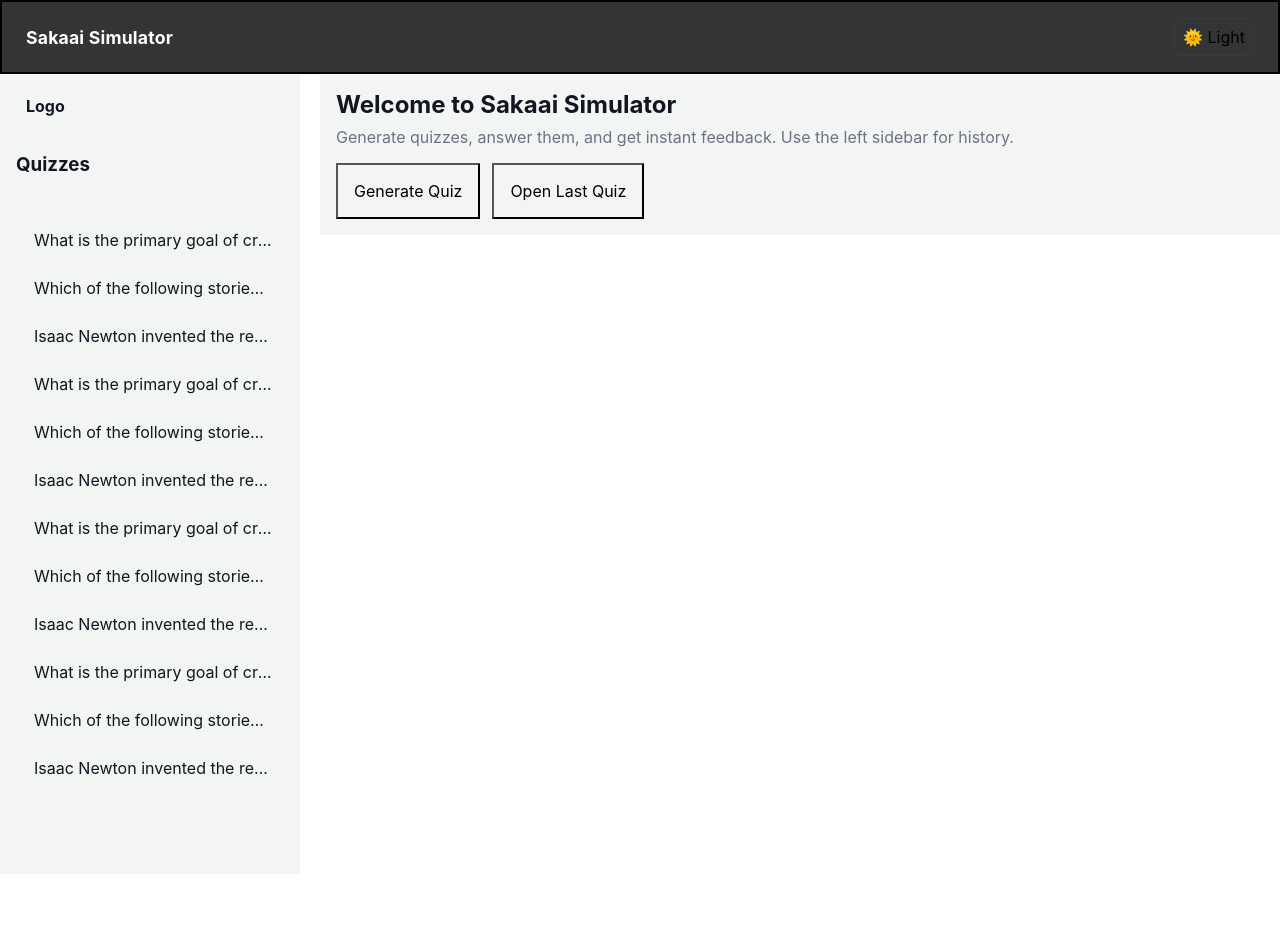
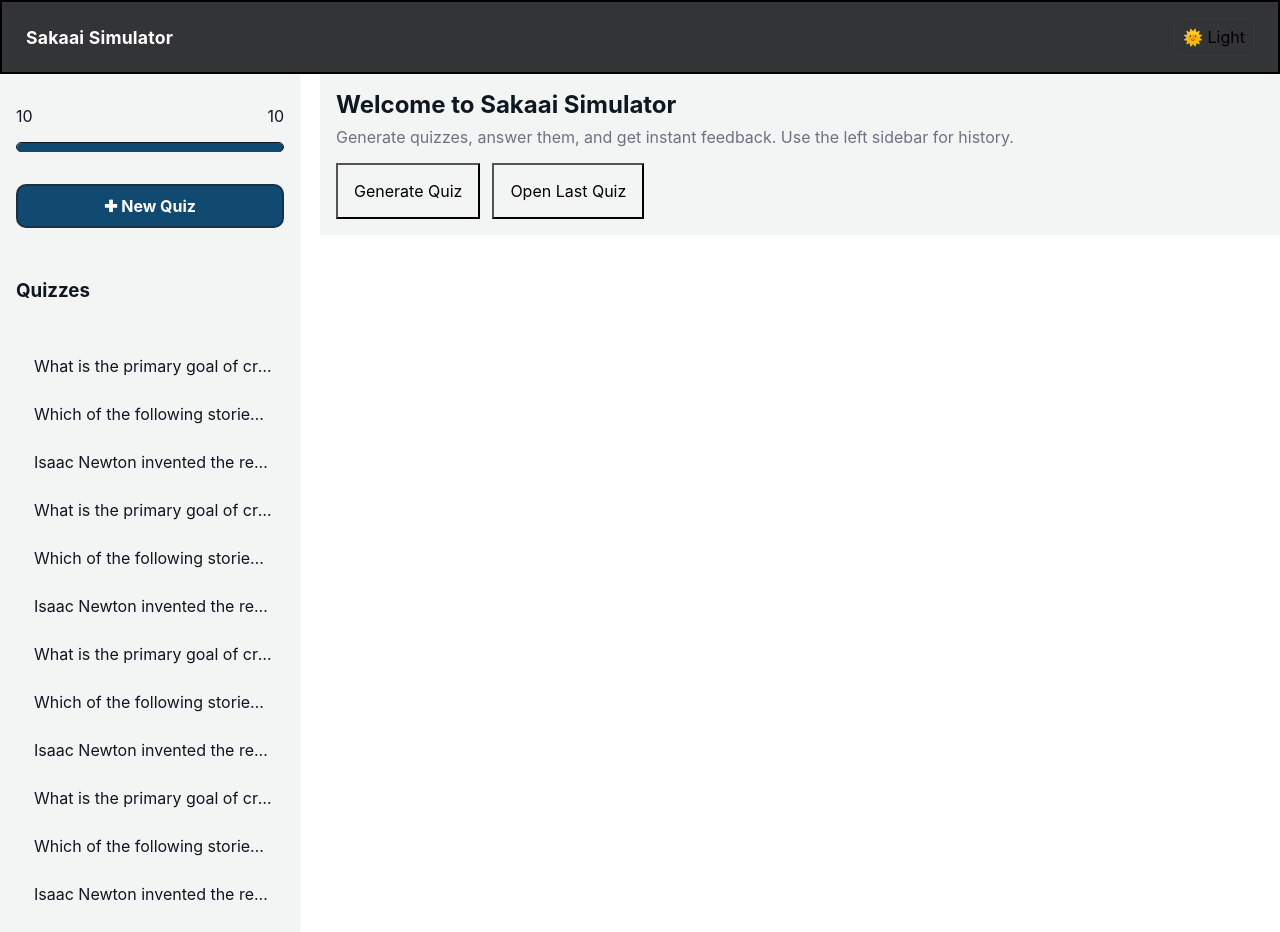
Before and after one commit to Programming-Sai/Sakaai-Simulator, a Next.js app: page / in a window 1280 px wide. Before the commit the page ends 874 px from the top, so only its background shows below. Built offline with nearby package versions, Linux system fonts and the light colour scheme.

Commit message:
Done with the Side Bar in terms of styling

```diff
--- a/app/globals.css
+++ b/app/globals.css
@@ -3,8 +3,8 @@
   --bg: #ffffff;
   --panel: #f3f4f4;
   --text: #0f1720;
-  --muted: #6b7280;
-  --accent: #2563eb; /* blue */
+  --muted: hwb(220 42% 50%);
+  --accent: #0f4b70; /* blue */
   --accent-contrast: #ffffff;
   --success: #16a34a;
   --danger: #dc2626;
@@ -23,7 +23,7 @@
   --panel: #31343b;
   --text: #e6eef8;
   --muted: #9aa8bf;
-  --accent: #60a5fa;
+  --accent: #0f4b70;
   --accent-contrast: #1e2225;
   --glass: rgba(255, 255, 255, 0.02);
   --sidebar-hover-color: #56819a;
--- a/components/Sidebar/Sidebar.js
+++ b/components/Sidebar/Sidebar.js
@@ -1,5 +1,6 @@
 // components/Sidebar.js
 "use client";
+import { useState } from "react";
 import styles from "./sidebar.module.css";
 
 const quizzes = [
@@ -1326,11 +1327,24 @@ const quizzes = [
 ];
 
 export default function Sidebar() {
+  const maxQuizzes = 10;
+
+  const [usage, setUsage] = useState(maxQuizzes);
   return (
     <div className={styles.wrapper + " panel"}>
-      <div className={styles.logo}>
-        <div>Logo</div>
+      <div className={styles.usageContainer}>
+        <div className={styles.usageStats}>
+          <p>{usage}</p>
+          <p>{maxQuizzes}</p>
+        </div>
+        <div className={styles.usageProgressContainer}>
+          <div
+            className={styles.usageProgress}
+            style={{ "--usage": `${(usage / maxQuizzes) * 100}%` }}
+          />
+        </div>
       </div>
+      <button className={styles.newButton}>✚ New Quiz</button>
       <h3>Quizzes</h3>
       {!quizzes || quizzes.length === 0 ? (
         <p className="lead">No quizzes yet — hit "Generate" to get started.</p>
--- a/components/Sidebar/sidebar.module.css
+++ b/components/Sidebar/sidebar.module.css
@@ -52,9 +52,38 @@
   cursor: pointer;
 }
 
-/* optional: small logo area */
-.logo {
-  font-weight: 700;
-  font-size: 1rem;
-  padding: 6px 10px;
+.usageContainer {
 }
+
+.usageStats {
+  display: flex;
+  justify-content: space-between;
+  align-items: center;
+}
+
+.usageProgress,
+.usageProgressContainer {
+  border: 1px solid var(--text);
+  width: 100%;
+  height: 10px;
+  border-radius: 100px;
+}
+
+.usageProgress {
+  background-color: var(--accent);
+  width: var(--usage);
+  height: 9px;
+  border: none;
+  margin: auto 0;
+  border-right: 1px solid var(--text);
+}
+
+.newButton {
+  background-color: #104a71;
+  color: white;
+  padding-block: 10px;
+  border: 2px solid #192f44;
+  border-radius: 10px;
+  font-weight: bold;
+  margin: 20px 0;
+}
```
